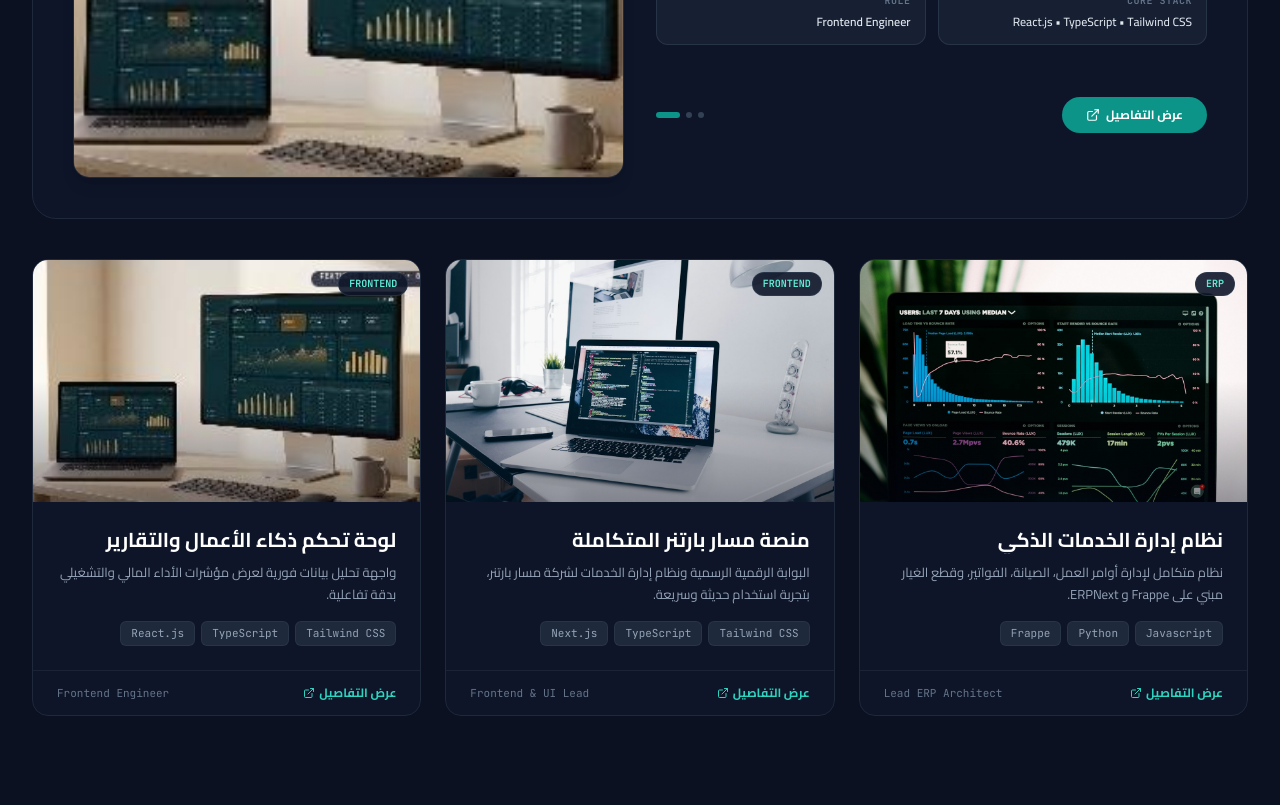
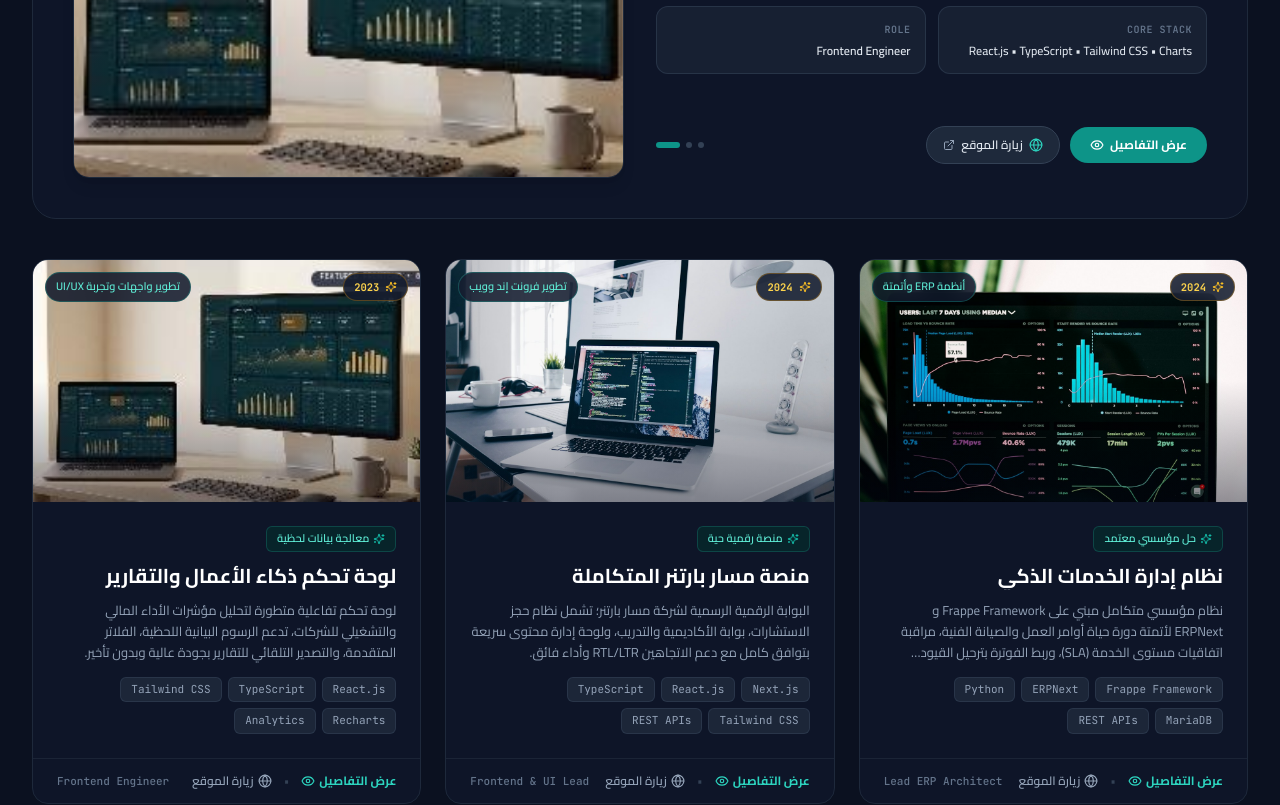
Before and after one commit to Mohammed-Aljazzar/portfolio, a Next.js app: page / in a window 1280 px wide. Shown: the part 3880-4685 px from the top of the page. Built offline with nearby package versions, Linux system fonts and the light colour scheme.

Commit message:
feat(projects): add rich content, year, live link, details modal, discipline tags and special badges

```diff
--- a/src/app/page.tsx
+++ b/src/app/page.tsx
@@ -15,7 +15,7 @@ import {
   GraduationCap, ExternalLink, ChevronRight, ChevronLeft,
   Mail, Copy, Check, MapPin, Briefcase, Terminal, ShieldCheck,
   Cpu, Compass, Code2, Flame, Send, X, Clock, HelpCircle, CheckCircle,
-  Lightbulb, Rocket, Shield, Eye, Download, Linkedin, AppWindow, Cable,
+  Lightbulb, Rocket, Shield, Eye, Download, Linkedin, AppWindow, Cable, Globe,
 } from "lucide-react";
 
 // Animations
@@ -55,47 +55,65 @@ export default function HomePage() {
     {
       id: "smart-service-management",
       slug: "smart-service-management",
-      category: "ERP",
+      category: "أنظمة ERP وأتمتة",
+      categoryEn: "ERP & Automation",
       categoryKey: "erp",
+      year: "2024",
+      specialBadge: "حل مؤسسي معتمد",
+      specialBadgeEn: "Production Certified SLA",
       titleAr: "نظام إدارة الخدمات الذكي",
       titleEn: "Smart Service Management System",
-      descAr: "نظام متكامل لإدارة أوامر العمل، الصيانة، الفواتير، وقطع الغيار مبني على Frappe و ERPNext.",
-      descEn: "Integrated system for managing work orders, maintenance, invoicing, and spare parts built on Frappe & ERPNext.",
-      tags: ["Javascript", "Python", "Frappe"],
+      descAr: "نظام مؤسسي متكامل مبني على Frappe Framework و ERPNext لأتمتة دورة حياة أوامر العمل والصيانة الفنية، مراقبة اتفاقيات مستوى الخدمة (SLA)، وربط الفوترة بترحيل القيود المحاسبية تلقائياً.",
+      descEn: "Enterprise service management platform built on Frappe Framework & ERPNext automating maintenance work orders, SLA enforcement, and automated accounting invoice generation.",
+      tags: ["Frappe Framework", "ERPNext", "Python", "MariaDB", "REST APIs"],
       role: "Lead ERP Architect",
-      coreStack: "Frappe • ERPNext • Python",
-      badge: "FEATURED ERP • 01",
+      coreStack: "Frappe • ERPNext • Python • MariaDB",
+      badge: "FEATURED ERP • 2024",
       image: "/assets/images/projects/erp-smart-service.jpg",
+      liveUrl: "https://github.com/Mohammed-Aljazzar/Smart-Service-Management-By-Frappe",
+      githubUrl: "https://github.com/Mohammed-Aljazzar/Smart-Service-Management-By-Frappe",
     },
     {
       id: "masar-partner-platform",
       slug: "masar-partner-platform",
-      category: "FRONTEND",
+      category: "تطوير فرونت إند وويب",
+      categoryEn: "Frontend & Web Apps",
       categoryKey: "frontend",
+      year: "2024",
+      specialBadge: "منصة رقمية حية",
+      specialBadgeEn: "Live Corporate Platform",
       titleAr: "منصة مسار بارتنر المتكاملة",
       titleEn: "Masar Partner Integrated Platform",
-      descAr: "البوابة الرقمية الرسمية ونظام إدارة الخدمات لشركة مسار بارتنر، بتجربة استخدام حديثة وسريعة.",
-      descEn: "Official digital gateway and service management platform for Masar Partner with a modern user experience.",
-      tags: ["Tailwind CSS", "TypeScript", "Next.js"],
+      descAr: "البوابة الرقمية الرسمية لشركة مسار بارتنر؛ تشمل نظام حجز الاستشارات، بوابة الأكاديمية والتدريب، ولوحة إدارة محتوى سريعة بتوافق كامل مع دعم الاتجاهين RTL/LTR وأداء فائق.",
+      descEn: "Official digital gateway for Masar Partner featuring consultation scheduling, training academy portal, and full CMS dashboard with native bilingual RTL/LTR performance.",
+      tags: ["Next.js", "React.js", "TypeScript", "Tailwind CSS", "REST APIs"],
       role: "Frontend & UI Lead",
-      coreStack: "Next.js • TypeScript • Tailwind CSS",
-      badge: "FEATURED FRONTEND • 02",
+      coreStack: "Next.js • TypeScript • Tailwind CSS • Python",
+      badge: "FEATURED FRONTEND • 2024",
       image: "/assets/images/projects/masar-platform.jpg",
+      liveUrl: "https://github.com/Mohammed-Aljazzar/masar_partner",
+      githubUrl: "https://github.com/Mohammed-Aljazzar/masar_partner",
     },
     {
       id: "bi-dashboard-reporting",
       slug: "bi-dashboard-reporting",
-      category: "FRONTEND",
+      category: "تطوير واجهات وتجربة UI/UX",
+      categoryEn: "Frontend & UI/UX Analytics",
       categoryKey: "frontend",
+      year: "2023",
+      specialBadge: "معالجة بيانات لحظية",
+      specialBadgeEn: "Real-Time Telemetry",
       titleAr: "لوحة تحكم ذكاء الأعمال والتقارير",
       titleEn: "BI Analytics & Reporting Dashboard",
-      descAr: "واجهة تحليل بيانات فورية لعرض مؤشرات الأداء المالي والتشغيلي بدقة تفاعلية.",
-      descEn: "Real-time analytics dashboard presenting financial and operational KPIs with rich interactive visualizations.",
-      tags: ["Tailwind CSS", "TypeScript", "React.js"],
+      descAr: "لوحة تحكم تفاعلية متطورة لتحليل مؤشرات الأداء المالي والتشغيلي للشركات، تدعم الرسوم البيانية اللحظية، الفلاتر المتقدمة، والتصدير التلقائي للتقارير بجودة عالية وبدون تأخير.",
+      descEn: "Advanced interactive dashboard for corporate financial and operational KPIs, featuring real-time charting, granular multi-tier filtering, and automated report exports at 60fps.",
+      tags: ["React.js", "TypeScript", "Tailwind CSS", "Recharts", "Analytics"],
       role: "Frontend Engineer",
-      coreStack: "React.js • TypeScript • Tailwind CSS",
-      badge: "FEATURED FRONTEND • 03",
+      coreStack: "React.js • TypeScript • Tailwind CSS • Charts",
+      badge: "FEATURED FRONTEND • 2023",
       image: "/assets/images/projects/bi-dashboard.jpg",
+      liveUrl: "https://mohammed-aljazzar.vercel.app",
+      githubUrl: "https://github.com/Mohammed-Aljazzar",
     },
   ];
 
@@ -947,7 +965,7 @@ export default function HomePage() {
               {/* Details Column (Right in RTL / Order 1 in RTL) */}
               <div className="lg:col-span-6 flex flex-col justify-between text-right space-y-5 lg:order-1 rtl:lg:order-1 ltr:lg:order-1">
                 <div>
-                  {/* Top Bar: Nav Arrows & Category Label */}
+                  {/* Top Bar: Nav Arrows, Category Label & Year Badge */}
                   <div className="flex items-center justify-between mb-4">
                     <div className="flex items-center gap-1.5">
                       <button
@@ -965,8 +983,22 @@ export default function HomePage() {
                         <ChevronLeft className="w-3.5 h-3.5 rtl:rotate-0 ltr:rotate-180" />
                       </button>
                     </div>
+
+                    <div className="flex items-center gap-2">
+                      <span className="px-2.5 py-0.5 rounded-full text-[11px] font-mono font-bold bg-amber-500/10 text-amber-700 dark:text-amber-300 border border-amber-500/20">
+                        {activeFeatured.year}
+                      </span>
                       <span className="text-xs sm:text-[13px] font-semibold text-teal-600 dark:text-teal-400 uppercase tracking-wider">
-                      {activeFeatured.category}
+                        {language === "ar" ? activeFeatured.category : activeFeatured.categoryEn}
+                      </span>
+                    </div>
+                  </div>
+
+                  {/* Special Featured Highlight Badge (وسم مميز) */}
+                  <div className="mb-2">
+                    <span className="inline-flex items-center gap-1.5 px-2.5 py-1 rounded-md text-[11.5px] font-semibold bg-teal-50 dark:bg-teal-950/60 text-teal-700 dark:text-teal-300 border border-teal-200/60 dark:border-teal-800/60">
+                      <Sparkles className="w-3.5 h-3.5 text-teal-600 dark:text-teal-400" />
+                      <span>{language === "ar" ? activeFeatured.specialBadge : activeFeatured.specialBadgeEn}</span>
                     </span>
                   </div>
 
@@ -975,8 +1007,8 @@ export default function HomePage() {
                     {language === "ar" ? activeFeatured.titleAr : activeFeatured.titleEn}
                   </h3>
 
-                  {/* Description */}
-                  <p className="text-xs sm:text-[13.5px] text-slate-500 dark:text-slate-400 leading-relaxed font-normal max-w-lg mb-6">
+                  {/* Rich Detailed Description */}
+                  <p className="text-xs sm:text-[13.5px] text-slate-600 dark:text-slate-400 leading-relaxed font-normal max-w-lg mb-6">
                     {language === "ar" ? activeFeatured.descAr : activeFeatured.descEn}
                   </p>
 
@@ -1002,18 +1034,35 @@ export default function HomePage() {
                   </div>
                 </div>
 
-                {/* Bottom Row: CTA Button & Pagination Dots */}
-                <div className="flex items-center justify-between pt-2">
+                {/* Bottom Row: CTA Buttons (عرض التفاصيل + زيارة الموقع) & Pagination Dots */}
+                <div className="flex flex-wrap items-center justify-between gap-3 pt-2">
+                  <div className="flex items-center gap-2.5">
+                    {/* View Details Button */}
                     <button
                       onClick={() => {
                         const p = initialData.projects.find((x) => x.id === activeFeatured.id);
                         if (p) setSelectedProject(p);
                       }}
-                    className="inline-flex items-center gap-1.5 px-6 py-2.5 rounded-full bg-teal-600 hover:bg-teal-700 text-white font-bold text-xs shadow-xs hover:shadow-md transition-all duration-200 group"
+                      className="inline-flex items-center gap-1.5 px-5 py-2.5 rounded-full bg-teal-600 hover:bg-teal-700 text-white font-bold text-xs shadow-xs hover:shadow-md transition-all duration-200 group"
                     >
                       <span>{language === "ar" ? "عرض التفاصيل" : "View Details"}</span>
-                    <ExternalLink className="w-3.5 h-3.5 rtl:rotate-0 ltr:rotate-90 transition-transform group-hover:translate-x-0.5" />
+                      <Eye className="w-3.5 h-3.5" />
                     </button>
+
+                    {/* Visit Site / Live Demo Link */}
+                    {activeFeatured.liveUrl && (
+                      <a
+                        href={activeFeatured.liveUrl}
+                        target="_blank"
+                        rel="noopener noreferrer"
+                        className="inline-flex items-center gap-1.5 px-4 py-2.5 rounded-full bg-white dark:bg-slate-800 hover:bg-slate-50 dark:hover:bg-slate-700 text-slate-700 dark:text-slate-200 font-semibold text-xs border border-slate-200 dark:border-slate-700 shadow-xs transition-all"
+                      >
+                        <Globe className="w-3.5 h-3.5 text-teal-600 dark:text-teal-400" />
+                        <span>{language === "ar" ? "زيارة الموقع" : "Live Demo"}</span>
+                        <ExternalLink className="w-3 h-3 text-slate-400" />
+                      </a>
+                    )}
+                  </div>
 
                   <div className="flex items-center gap-1.5">
                     {showcaseProjects.map((_, dotIdx) => (
@@ -1065,15 +1114,17 @@ export default function HomePage() {
             <StaggerItem key={project.id}>
               <motion.div
                 whileHover={{ y: -6, transition: { duration: 0.25 } }}
-                className="rounded-2xl bg-white dark:bg-slate-900/90 border border-slate-200/90 dark:border-slate-800 overflow-hidden shadow-xs hover:shadow-xl hover:border-teal-500/40 dark:hover:border-teal-400/40 transition-all duration-300 flex flex-col justify-between group cursor-pointer h-full"
+                className="rounded-2xl bg-white dark:bg-slate-900/90 border border-slate-200/90 dark:border-slate-800 overflow-hidden shadow-xs hover:shadow-xl hover:border-teal-500/40 dark:hover:border-teal-400/40 transition-all duration-300 flex flex-col justify-between group h-full"
+              >
+                <div>
+                  {/* Visual Image Header */}
+                  <div
+                    className="relative w-full aspect-[16/10] overflow-hidden bg-slate-100 dark:bg-slate-800 cursor-pointer"
                     onClick={() => {
                       const p = initialData.projects.find((x) => x.id === project.id);
                       if (p) setSelectedProject(p);
                     }}
                   >
-                <div>
-                  {/* Visual Image Header */}
-                  <div className="relative w-full aspect-[16/10] overflow-hidden bg-slate-100 dark:bg-slate-800">
                     <Image
                       src={project.image}
                       alt={language === "ar" ? project.titleAr : project.titleEn}
@@ -1081,32 +1132,63 @@ export default function HomePage() {
                       className="object-cover object-center group-hover:scale-105 transition-transform duration-500"
                       sizes="(max-width: 768px) 100vw, 400px"
                     />
-                    <div className="absolute inset-0 bg-gradient-to-t from-slate-950/40 via-transparent to-transparent" />
-
-                    {/* Floating Category Badge */}
-                    <div className="absolute top-3 right-3 z-10 px-2.5 py-0.5 rounded-full bg-white/90 dark:bg-slate-900/90 backdrop-blur-xs text-[10px] font-mono font-bold uppercase text-teal-700 dark:text-teal-300 border border-slate-200/60 dark:border-slate-700/60 shadow-xs">
-                      {project.category}
+                    <div className="absolute inset-0 bg-gradient-to-t from-slate-950/60 via-transparent to-transparent opacity-70 group-hover:opacity-40 transition-opacity" />
+
+                    {/* Top Floating Badges (نوع العمل + السنة) */}
+                    <div className="absolute top-3 inset-x-3 flex items-center justify-between z-10 pointer-events-none">
+                      {/* Year */}
+                      <span className="px-2.5 py-1 rounded-full bg-slate-900/85 backdrop-blur-md text-[10.5px] font-mono font-bold text-amber-300 border border-amber-500/30 shadow-xs flex items-center gap-1.5">
+                        <Sparkles className="w-3 h-3 text-amber-400" />
+                        <span>{project.year}</span>
+                      </span>
+
+                      {/* Category Badge (نوع العمل) */}
+                      <span className="px-2.5 py-1 rounded-full bg-slate-900/85 backdrop-blur-md text-[11px] font-semibold text-teal-300 border border-teal-500/30 shadow-xs">
+                        {language === "ar" ? project.category : project.categoryEn}
+                      </span>
+                    </div>
+
+                    {/* Hover Quick View Overlay */}
+                    <div className="absolute inset-0 flex items-center justify-center opacity-0 group-hover:opacity-100 transition-opacity bg-slate-950/40 backdrop-blur-2xs">
+                      <span className="px-3.5 py-1.5 rounded-full bg-teal-600 text-white font-bold text-xs shadow-lg flex items-center gap-1.5">
+                        <Eye className="w-3.5 h-3.5" />
+                        <span>{language === "ar" ? "معاينة دراسة الحالة" : "Preview Case Study"}</span>
+                      </span>
                     </div>
                   </div>
 
                   {/* Body Content */}
-                  <div className="p-5 sm:p-6 text-right space-y-2">
-                    {/* Card Title — Identical font grade & single-line styling to Philosophy cards */}
-                    <h3 className="w-full text-lg sm:text-xl font-bold text-slate-900 dark:text-white mb-2 group-hover:text-teal-600 dark:group-hover:text-teal-400 transition-colors whitespace-nowrap overflow-hidden text-ellipsis">
+                  <div className="p-5 sm:p-6 text-right space-y-2.5">
+                    {/* Special Highlight Tag (وسم مميز) */}
+                    <div className="flex items-center gap-2">
+                      <span className="inline-flex items-center gap-1 px-2.5 py-0.5 rounded-md text-[11px] font-semibold bg-teal-50 dark:bg-teal-950/60 text-teal-700 dark:text-teal-300 border border-teal-200/60 dark:border-teal-800/60">
+                        <Sparkles className="w-3 h-3 text-teal-500" />
+                        <span>{language === "ar" ? project.specialBadge : project.specialBadgeEn}</span>
+                      </span>
+                    </div>
+
+                    {/* Card Title — Prominent font grade & single line */}
+                    <h3
+                      className="w-full text-lg sm:text-xl font-bold text-slate-900 dark:text-white group-hover:text-teal-600 dark:group-hover:text-teal-400 transition-colors whitespace-nowrap overflow-hidden text-ellipsis cursor-pointer"
+                      onClick={() => {
+                        const p = initialData.projects.find((x) => x.id === project.id);
+                        if (p) setSelectedProject(p);
+                      }}
+                    >
                       {language === "ar" ? project.titleAr : project.titleEn}
                     </h3>
 
-                    {/* Card Description */}
-                    <p className="text-xs sm:text-[13px] text-slate-500 dark:text-slate-400 leading-relaxed font-normal line-clamp-2">
+                    {/* Detailed Rich Description (محتوى تفصيلي غني) */}
+                    <p className="text-xs sm:text-[13px] text-slate-600 dark:text-slate-400 leading-relaxed font-normal line-clamp-3">
                       {language === "ar" ? project.descAr : project.descEn}
                     </p>
 
-                    {/* Tech Stack Chips */}
-                    <div className="flex flex-wrap gap-1.5 pt-2">
+                    {/* Tech Stack Chips (وسوم التقنيات) */}
+                    <div className="flex flex-wrap gap-1.5 pt-1">
                       {project.tags.map((tag: string) => (
                         <span
                           key={tag}
-                          className="text-[11px] font-mono px-2.5 py-0.5 rounded-md bg-slate-100 dark:bg-slate-800 text-slate-600 dark:text-slate-400 border border-slate-200/50 dark:border-slate-700/50"
+                          className="text-[11px] font-mono px-2.5 py-0.5 rounded-md bg-slate-100/90 dark:bg-slate-800/90 text-slate-600 dark:text-slate-400 border border-slate-200/60 dark:border-slate-700/60 hover:border-teal-500/40 hover:text-teal-600 dark:hover:text-teal-300 transition-colors"
                         >
                           {tag}
                         </span>
@@ -1115,14 +1197,39 @@ export default function HomePage() {
                   </div>
                 </div>
 
-                {/* Footer Row */}
+                {/* Footer Row: Action Buttons (عرض التفاصيل + زيارة الموقع) & Role */}
                 <div className="px-5 sm:px-6 py-3.5 border-t border-slate-100 dark:border-slate-800/80 flex items-center justify-between text-xs mt-auto">
-                  <span className="text-teal-600 dark:text-teal-400 font-bold group-hover:underline flex items-center gap-1">
-                    <span>{language === "ar" ? "عرض التفاصيل" : "View Details"}</span>
-                    <ExternalLink className="w-3 h-3" />
-                  </span>
-
-                  <span className="text-[11px] font-mono text-slate-400 dark:text-slate-500">
+                  <div className="flex items-center gap-3">
+                    {/* View Details Button */}
+                    <button
+                      onClick={() => {
+                        const p = initialData.projects.find((x) => x.id === project.id);
+                        if (p) setSelectedProject(p);
+                      }}
+                      className="text-teal-600 dark:text-teal-400 font-bold hover:underline flex items-center gap-1 transition-colors"
+                    >
+                      <span>{language === "ar" ? "عرض التفاصيل" : "Details"}</span>
+                      <Eye className="w-3.5 h-3.5" />
+                    </button>
+
+                    <span className="text-slate-300 dark:text-slate-700">•</span>
+
+                    {/* Visit Site / Live Demo Link */}
+                    {project.liveUrl && (
+                      <a
+                        href={project.liveUrl}
+                        target="_blank"
+                        rel="noopener noreferrer"
+                        className="text-slate-600 dark:text-slate-400 hover:text-teal-600 dark:hover:text-teal-400 font-semibold flex items-center gap-1 transition-colors"
+                      >
+                        <Globe className="w-3.5 h-3.5" />
+                        <span>{language === "ar" ? "زيارة الموقع" : "Live Demo"}</span>
+                      </a>
+                    )}
+                  </div>
+
+                  {/* Role Tag */}
+                  <span className="text-[11px] font-mono text-slate-400 dark:text-slate-500 font-medium">
                     {project.role}
                   </span>
                 </div>
```
Lines whose indentation alone changed are shown as unchanged.
